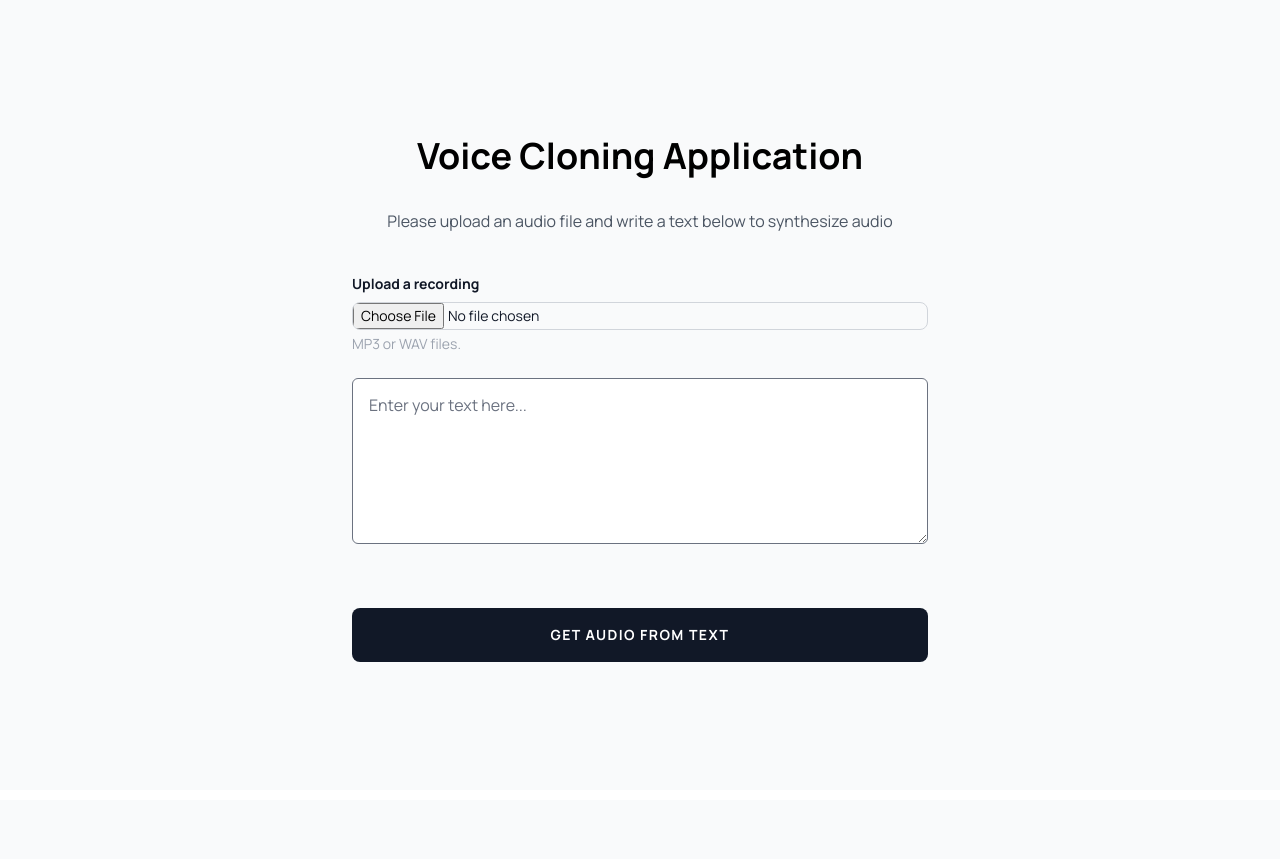
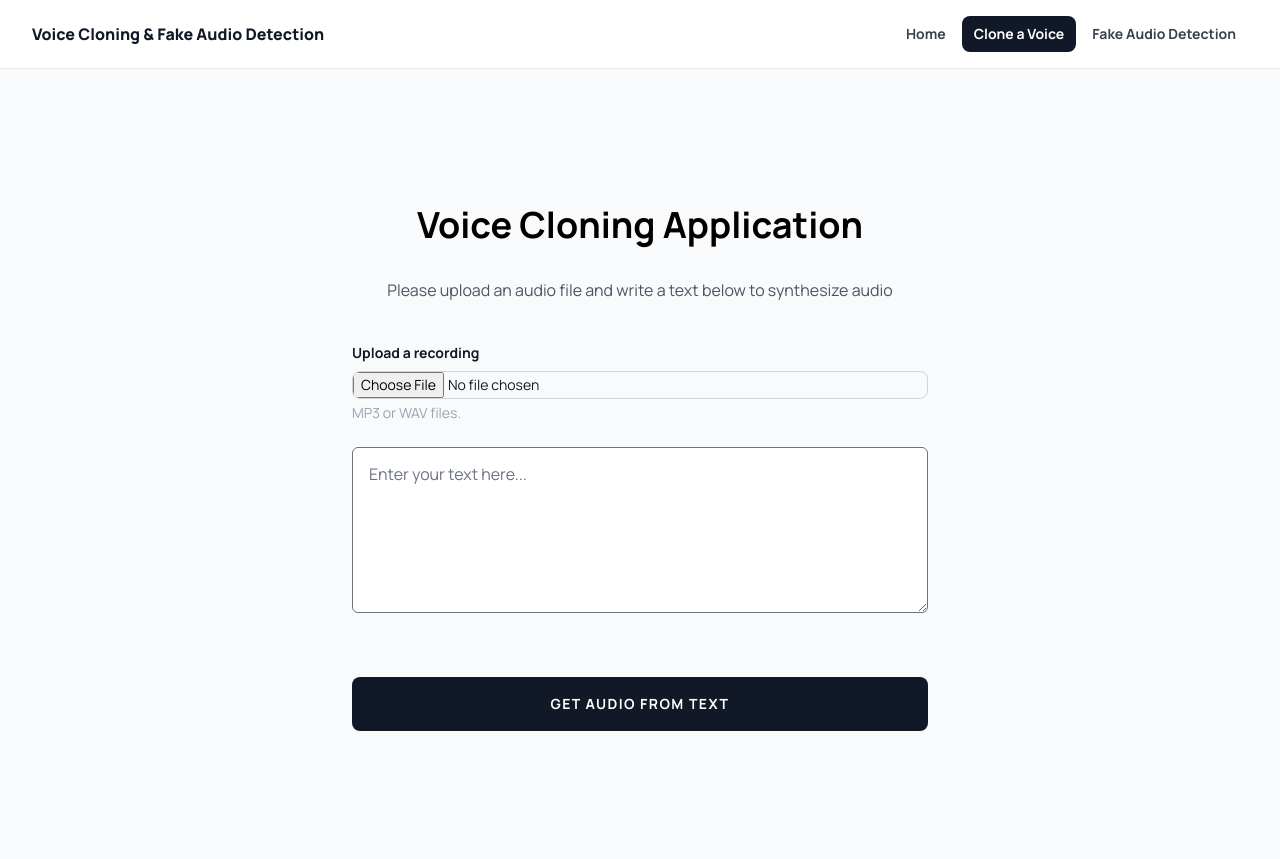
Before and after one commit to samuelmugisha/jluBy4L8FS4TT1S0, a Flask app: page /voice_cloning in a window 1280 px wide. Before the commit the page ends 662 px from the top, so only its background shows below. Run offline with Flask 3, Linux system fonts and the light colour scheme; some libraries are stand-ins or nearby versions.

Commit message:
Link the web app pages with a navigation bar
- Add a shared navigation bar (Home, Clone a Voice, Fake Audio
  Detection) to all three pages, highlighting the current page
- Escape the typed text on the voice cloning result page and use an
  absolute path for the cloned audio
- Document the localhost address of each page in the README, with
  screenshots of the home and voice cloning pages, and retake the
  detection screenshots

Co-Authored-By: Claude Opus 5.5 <noreply@anthropic.com>

```diff
--- a/WebApp/app.py
+++ b/WebApp/app.py
@@ -3,6 +3,7 @@ import os
 import json
 import tempfile
 import soundfile as sf
+from markupsafe import escape
 from werkzeug.utils import secure_filename
 from tensorflow.keras.models import load_model
 import librosa
@@ -39,10 +40,10 @@ def add_header(response):
 
 def htmloader(text,inputaudio,outputaudio):
     x = ""
-    x+="<b>Utterance: </b><p>"+text+"</p><br>"
+    x+="<b>Utterance: </b><p>"+str(escape(text))+"</p><br>"
     x+="<b>Cloned Audio:</b><br>"
     x+="<audio controls>"
-    x+="  <source src='"+str(outputaudio)+"' type='audio/wav'>"
+    x+="  <source src='/"+str(outputaudio)+"' type='audio/wav'>"
     x+="</audio><br>"
     return x
 
--- /dev/null
+++ b/WebApp/templates/_nav.html
@@ -0,0 +1,15 @@
+{# Shared navigation bar; the current page's link is highlighted #}
+{% set links = [('home', 'Home', ['home']),
+                ('voice_cloning', 'Clone a Voice', ['voice_cloning', 'synthesize']),
+                ('fad', 'Fake Audio Detection', ['fad', 'fake_audio'])] %}
+<nav class="bg-white border-b border-gray-200">
+    <div class="px-4 mx-auto max-w-7xl sm:px-6 lg:px-8 flex flex-wrap items-center justify-between gap-2 py-4">
+        <a href="{{ url_for('home') }}" class="text-base font-extrabold text-gray-900">Voice Cloning &amp; Fake Audio Detection</a>
+        <div class="flex flex-wrap gap-1">
+            {% for endpoint, label, active in links %}
+            <a href="{{ url_for(endpoint) }}"
+               class="px-3 py-2 rounded-lg text-sm font-bold {{ 'bg-gray-900 text-white' if request.endpoint in active else 'text-gray-700 hover:bg-gray-100' }}">{{ label }}</a>
+            {% endfor %}
+        </div>
+    </div>
+</nav>
--- a/WebApp/templates/index.html
+++ b/WebApp/templates/index.html
@@ -23,6 +23,7 @@
 
 
 <body>
+    {% include "_nav.html" %}
     <section class="py-10 bg-gray-50 sm:py-16 lg:py-24">
         <div class="px-4 mx-auto max-w-7xl sm:px-6 lg:px-8">
             <div class="max-w-xl mx-auto text-center">
--- a/WebApp/templates/predict.html
+++ b/WebApp/templates/predict.html
@@ -22,6 +22,7 @@
 </head>
 
 <body>
+    {% include "_nav.html" %}
     <section class="py-10 bg-gray-50 sm:py-16 lg:py-24">
         <div class="px-4 mx-auto max-w-7xl sm:px-6 lg:px-8">
             <div class="max-w-xl mx-auto text-center">
--- a/WebApp/templates/voice_cloning.html
+++ b/WebApp/templates/voice_cloning.html
@@ -23,6 +23,7 @@
 
 
 <body>
+    {% include "_nav.html" %}
     <section class="py-10 bg-gray-50 sm:py-16 lg:py-24">
         <div class="px-4 mx-auto max-w-7xl sm:px-6 lg:px-8">
             <div class="max-w-xl mx-auto text-center">
```
Also changed, not shown: README.md, images/webapp_fake_detection.png, images/webapp_home.png (added), images/webapp_real_detection.png, images/webapp_voice_cloning.png (added).
